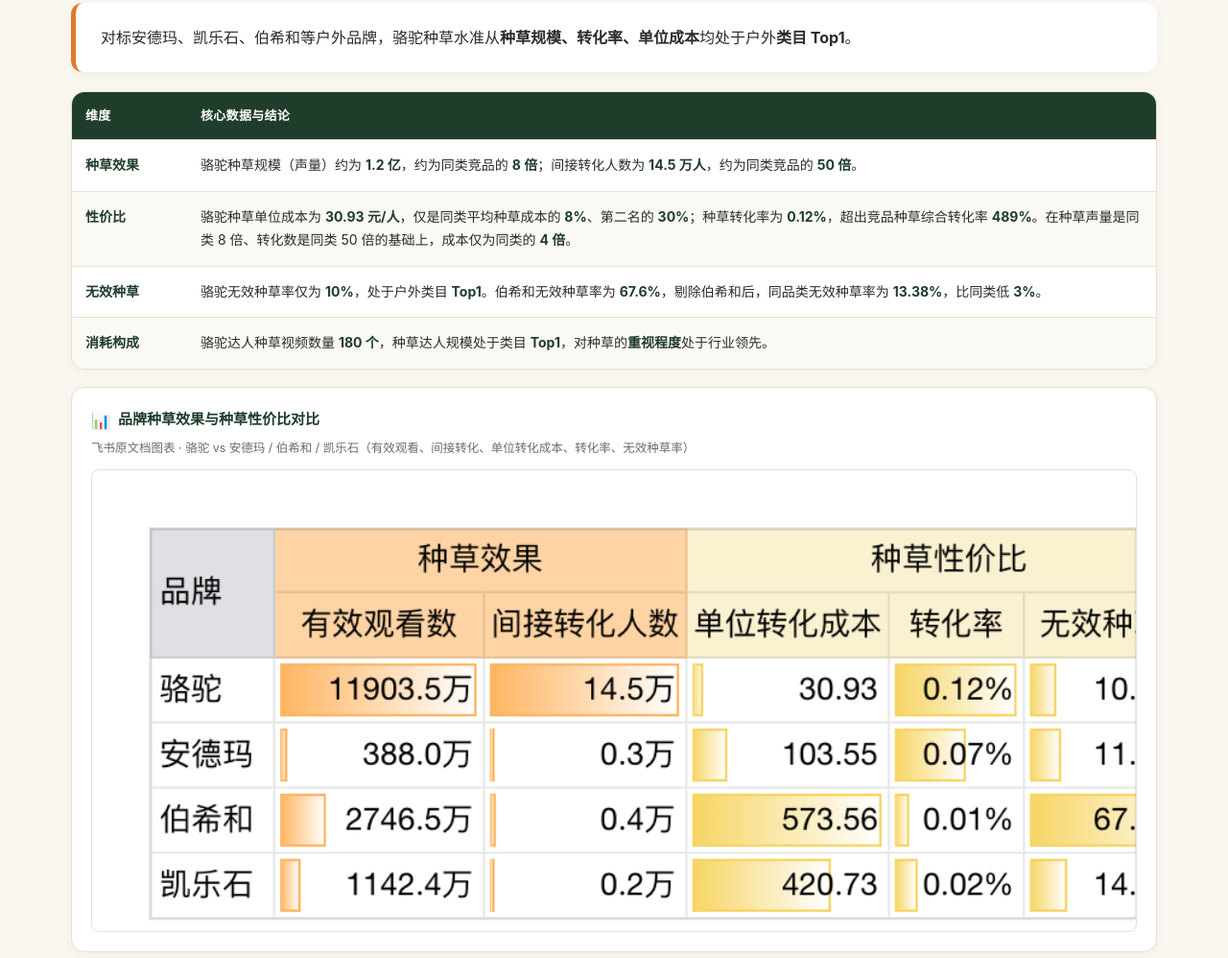
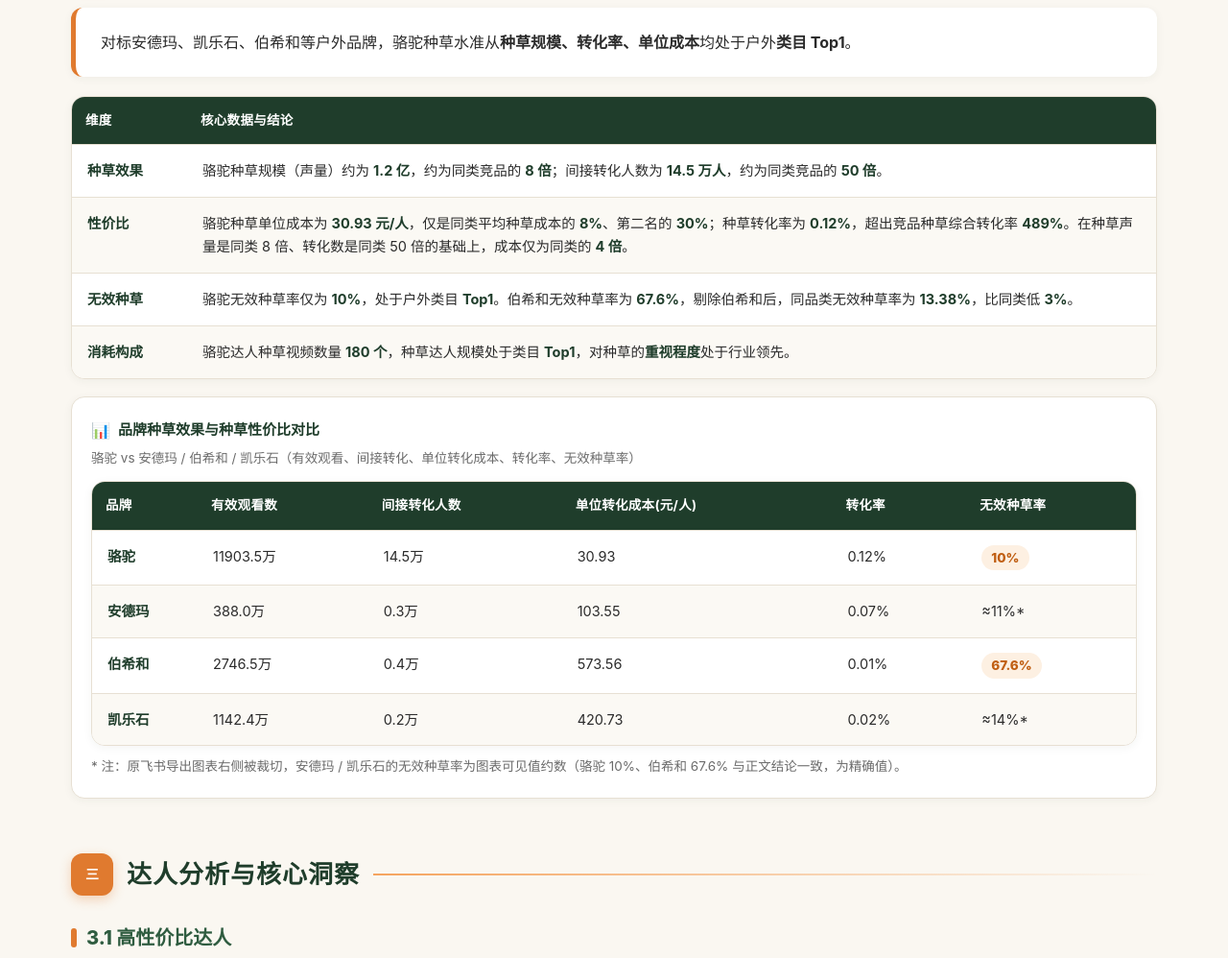
Before and after one commit to primarystudents/qiuzengkai, a plain HTML site: page works/insight/index.html in a window 1280 px wide. Shown: the part 1568-2566 px from the top of the page at 96% size. Drawn offline with Linux system fonts and the light colour scheme.

Commit message:
报告排版修复：字号留白提升+损坏对比图重建为HTML表格

```diff
--- a/works/insight/index.html
+++ b/works/insight/index.html
@@ -40,7 +40,7 @@
   }
   header h1{font-size:42px;letter-spacing:2px;font-weight:800;}
   header p.sub{margin-top:12px;font-size:15px;color:#d9e6dd;letter-spacing:1px;}
-  .meta{display:flex;justify-content:center;gap:24px;flex-wrap:wrap;margin-top:20px;font-size:13px;color:#bcd6c6;}
+  .meta{display:flex;justify-content:center;gap:24px;flex-wrap:wrap;margin-top:20px;font-size:13.5px;color:#bcd6c6;}
   nav{
     position:sticky;top:0;z-index:50;background:rgba(255,255,255,.96);
     backdrop-filter:blur(8px);border-bottom:1px solid var(--line);box-shadow:0 2px 10px rgba(31,61,43,.06);
@@ -81,10 +81,10 @@
   .kpi:hover{transform:translateY(-3px);}
   .kpi .num{font-size:28px;font-weight:800;color:var(--orange);letter-spacing:.5px;}
   .kpi .num small{font-size:15px;font-weight:600;color:var(--green-2);}
-  .kpi .lbl{margin-top:6px;font-size:13px;color:var(--muted);}
+  .kpi .lbl{margin-top:6px;font-size:13.5px;color:var(--muted);}
   .stat-band{display:grid;grid-template-columns:repeat(auto-fit,minmax(220px,1fr));gap:14px;margin:22px 0;}
   .stat{background:linear-gradient(135deg,#fff,#fbf6ee);border:1px solid var(--line);border-radius:12px;padding:16px 18px;}
-  .stat .k{font-size:13px;color:var(--muted);}
+  .stat .k{font-size:13.5px;color:var(--muted);}
   .stat .v{font-size:20px;font-weight:800;color:var(--green);margin-top:2px;}
   .stat .v em{font-style:normal;color:var(--orange);}
   ul.clean{list-style:none;margin:8px 0;}
@@ -92,24 +92,24 @@
   ul.clean li::before{content:"";position:absolute;left:6px;top:16px;width:8px;height:8px;border-radius:3px;background:var(--orange);}
   ul.clean li strong{color:var(--green);}
   .pills{display:flex;flex-wrap:wrap;gap:10px;margin:14px 0;}
-  .pill{padding:8px 16px;border-radius:999px;font-size:13px;font-weight:600;border:1px solid var(--line);background:#fff;}
+  .pill{padding:8px 16px;border-radius:999px;font-size:13.5px;font-weight:600;border:1px solid var(--line);background:#fff;}
   .pill.focus{background:#eaf3ee;color:var(--green);border-color:#cfe0d5;}
   .pill.watch{background:#fbf4e7;color:#a97817;border-color:#ecd9ae;}
   .pill.kill{background:#fbeaea;color:#b34040;border-color:#eccfcf;}
   .pill.sec{background:#f0f2f5;color:#4a5568;border-color:#dde2e8;}
   .tbl-wrap{overflow-x:auto;border:1px solid var(--line);border-radius:14px;background:#fff;box-shadow:0 2px 10px rgba(31,61,43,.05);}
-  table{border-collapse:collapse;width:100%;min-width:760px;font-size:14px;}
+  table{border-collapse:collapse;width:100%;min-width:760px;font-size:14.5px;}
   thead th{
     background:var(--green);color:#fff;font-weight:700;text-align:left;
-    padding:13px 14px;white-space:nowrap;font-size:13px;letter-spacing:.3px;
+    padding:13px 14px;white-space:nowrap;font-size:13.5px;letter-spacing:.3px;
   }
-  tbody td{padding:14px;border-top:1px solid var(--line);vertical-align:top;}
+  tbody td{padding:15px 16px;border-top:1px solid var(--line);vertical-align:top;line-height:1.65;}
   tbody tr:nth-child(even){background:#fbf9f4;}
   tbody tr:hover{background:#f6f1e7;}
   td strong{color:var(--green);}
   td .cpm{
     display:inline-block;background:#fdf0e2;color:#c05f13;font-weight:800;
-    padding:2px 10px;border-radius:999px;font-size:13px;white-space:nowrap;
+    padding:2px 10px;border-radius:999px;font-size:13.5px;white-space:nowrap;
   }
   .cell-tag{display:block;font-size:12px;color:var(--green-2);font-weight:700;margin-top:8px;}
   .note{font-size:12.5px;color:var(--muted);margin-top:6px;}
@@ -120,7 +120,7 @@
     cursor:zoom-in;transition:transform .2s, box-shadow .2s;background:#f0ede6;
   }
   .img-cell img:hover{transform:scale(1.06);box-shadow:0 6px 18px rgba(31,61,43,.25);}
-  .img-cell figcaption{font-size:11px;color:var(--muted);margin-top:4px;}
+  .img-cell figcaption{font-size:12px;color:var(--muted);margin-top:4px;}
   .lightbox{
     display:none;position:fixed;inset:0;z-index:100;background:rgba(0,0,0,.85);
     align-items:center;justify-content:center;padding:30px;cursor:zoom-out;
@@ -142,10 +142,10 @@
   }
   .chart-box .chart-title{font-size:15px;font-weight:700;color:var(--green);margin-bottom:4px;display:flex;align-items:center;gap:8px;}
   .chart-box .chart-title::before{content:"📊";font-size:16px;}
-  .chart-box .chart-desc{font-size:12.5px;color:var(--muted);margin-bottom:12px;}
+  .chart-box .chart-desc{font-size:13.5px;color:var(--muted);margin-bottom:12px;}
   .chart-img{width:100%;height:auto;border-radius:8px;border:1px solid var(--line);display:block;}
   .chart-row{display:grid;grid-template-columns:1fr 1fr;gap:16px;}
-  footer{background:var(--green);color:#cfe0d5;padding:30px 24px;text-align:center;font-size:13px;}
+  footer{background:var(--green);color:#cfe0d5;padding:30px 24px;text-align:center;font-size:13.5px;}
   @media (max-width:860px){.chart-row{grid-template-columns:1fr;}}
   @media (max-width:640px){
     header h1{font-size:30px;}header{padding:48px 20px 70px;}
@@ -225,8 +225,21 @@
   </div>
   <div class="chart-box" style="margin-top:18px;">
     <div class="chart-title">品牌种草效果与种草性价比对比</div>
-    <div class="chart-desc">飞书原文档图表 · 骆驼 vs 安德玛 / 伯希和 / 凯乐石（有效观看、间接转化、单位转化成本、转化率、无效种草率）</div>
-    <img class="chart-img" src="图片和附件/chart_2_compare.png" alt="品牌种草效果与种草性价比对比表">
+    <div class="chart-desc">骆驼 vs 安德玛 / 伯希和 / 凯乐石（有效观看、间接转化、单位转化成本、转化率、无效种草率）</div>
+    <div class="tbl-wrap">
+      <table style="min-width:680px;">
+        <thead><tr>
+          <th style="width:110px;">品牌</th><th>有效观看数</th><th>间接转化人数</th><th>单位转化成本(元/人)</th><th>转化率</th><th>无效种草率</th>
+        </tr></thead>
+        <tbody>
+          <tr><td><strong>骆驼</strong></td><td>11903.5万</td><td>14.5万</td><td>30.93</td><td>0.12%</td><td><span class="cpm">10%</span></td></tr>
+          <tr><td><strong>安德玛</strong></td><td>388.0万</td><td>0.3万</td><td>103.55</td><td>0.07%</td><td>≈11%*</td></tr>
+          <tr><td><strong>伯希和</strong></td><td>2746.5万</td><td>0.4万</td><td>573.56</td><td>0.01%</td><td><span class="cpm">67.6%</span></td></tr>
+          <tr><td><strong>凯乐石</strong></td><td>1142.4万</td><td>0.2万</td><td>420.73</td><td>0.02%</td><td>≈14%*</td></tr>
+        </tbody>
+      </table>
+    </div>
+    <div class="chart-desc" style="margin-top:10px;margin-bottom:0;">* 注：原飞书导出图表右侧被裁切，安德玛 / 凯乐石的无效种草率为图表可见值约数（骆驼 10%、伯希和 67.6% 与正文结论一致，为精确值）。</div>
   </div>
 </section>
 
```
